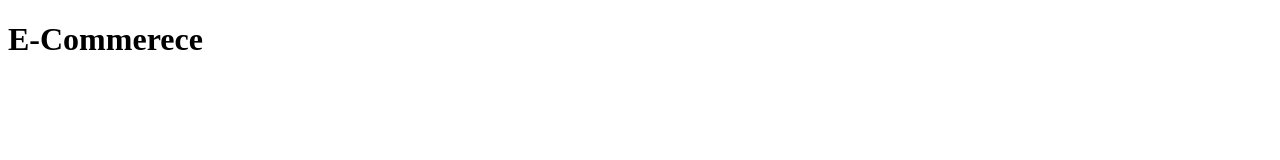
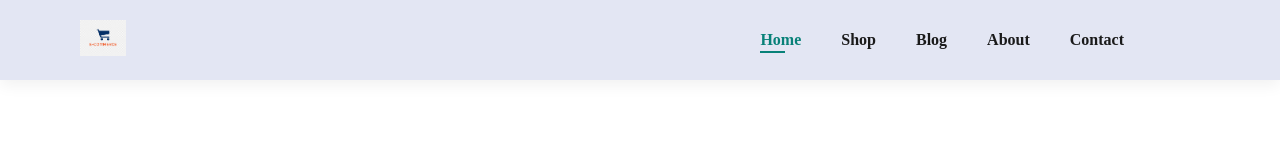
Before and after one commit to Hassan-Azad/E-Commerce, a plain HTML site: page index.html in a window 1280 px wide. Drawn offline with Linux system fonts and the light colour scheme.

Commit message:
navbar added

```diff
--- a/CSS/Style.css
+++ b/CSS/Style.css
@@ -0,0 +1,93 @@
+
+/* 1) __________Default Styling_________ */
+*{
+    margin: 0;
+    padding: 0;
+    box-sizing: border-box;
+}
+
+h1{
+    font-size: 50px;
+    line-height: 64px;
+    color: #222;
+}
+
+h2{
+    font-size: 46px;
+    line-height: 54px;
+    color: #222;
+}
+
+h4{
+    font-size: 20px;
+    color: #222;
+}
+
+h6{
+    font-weight: 700;
+    font-size: 12px;
+}
+
+p{
+    font-size: 16px;
+    color: #465b52;
+    margin: 15px 0 20px 0;
+}
+
+.section-p1{
+    margin: 40px 0;
+}
+
+.section-m1{
+    margin: 40px 0;
+}
+
+body{
+    width: 100%;
+}
+
+
+/* 2) __________Styling Header__________ */
+
+.logo{
+    width: 7%;
+}
+#header{
+    display: flex;
+    align-items: center;
+    justify-content: space-between;
+    padding: 20px 80px;
+    background: #E3E6F3;
+    box-shadow: 0 5px 15px rgba(0, 0, 0, 0.06);
+}
+#navbar{
+    display: flex;
+    align-items: center;
+    justify-content: center;
+}
+#navbar li{
+    list-style: none;
+    padding: 0 20px;
+    position: relative;
+}
+#navbar li a{
+    text-decoration: none;
+    font-size: 16px;
+    font-weight: 600;
+    color: #1a1a1a;
+    transition: 0.3s ease;
+}
+#navbar li:hover,
+#navbar li a.active{
+    color: #088178;
+}
+#navbar li a.active::after,
+#navbar li a:hover::after{
+    content: "";
+    width: 30%;
+    height: 2px;
+    background: #088178;
+    position: absolute;
+    bottom: -4px;
+    left: 20px;
+}
--- a/index.html
+++ b/index.html
@@ -5,8 +5,31 @@
     <meta http-equiv="X-UA-Compatible" content="IE=edge">
     <meta name="viewport" content="width=device-width, initial-scale=1.0">
     <title>E-Commerece</title>
+    <!-- Adding shopping icon using fontawesome.com -->
+    <link rel="stylesheet" href="https://pro.fontawesome.com/releases/v5.10.0/css/all.css">
+    <link rel="stylesheet" href="CSS/Style.css">
 </head>
 <body>
-    <h1>E-Commerece</h1>
+
+    <section id="header">
+        <a href="#"><img src="Images/logo.png" alt="" class="logo"></a>
+
+        <div>
+            <ul id="navbar">
+                <li><a class="active" href="index.html">Home</a></li>
+                <li><a href="shop.html">Shop</a></li>
+                <li><a href="blog.html">Blog</a></li>
+                <li><a href="about.html">About</a></li>
+                <li><a href="contact.html">Contact</a></li>
+                <li>
+                    <a href="cart.html">
+                        <i class="far fa-shopping-bag">
+                        </i>
+                    </a>
+                </li>
+            </ul>
+        </div>
+    </section>
+
 </body>
 </html>
```
Also changed, not shown: Images/logo.png (added).
